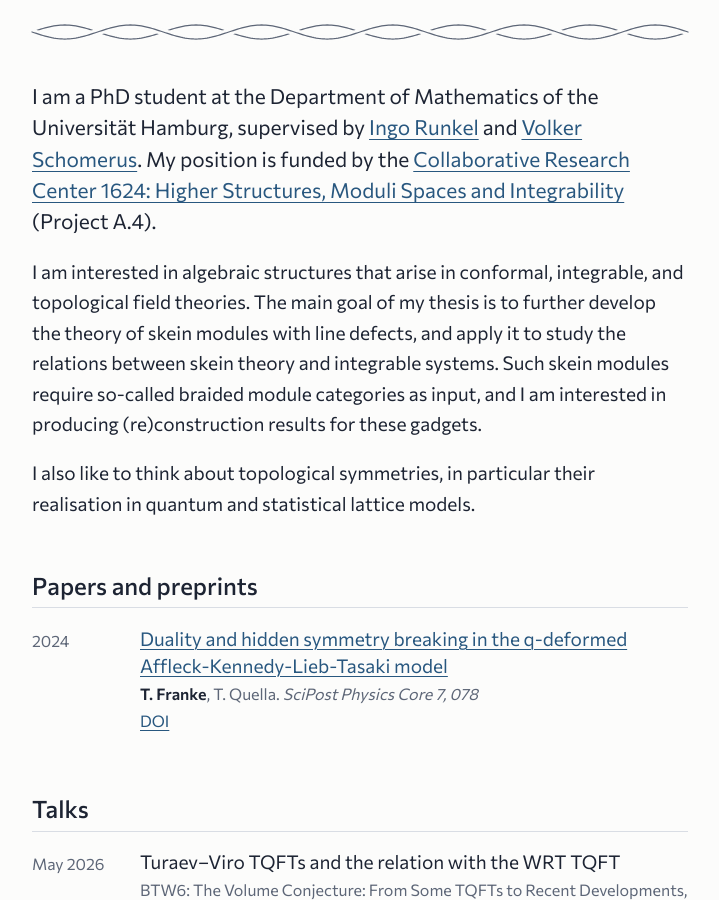
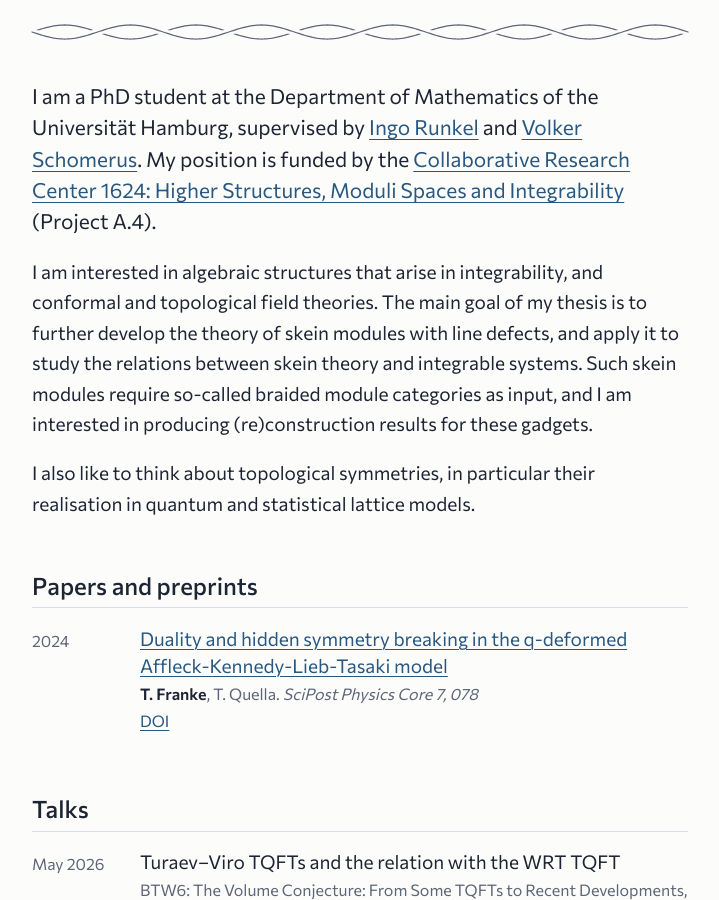
Before and after one commit to TylerFranke/TylerFranke.github.io, a Jekyll site: the page built from index.html, in a window 1280 px wide and 900 px high, scrolled down 446 px. Shown: the whole window, without its empty margins (280-999 px from the left). Built offline with Jekyll 4.4.1, drawn with Linux system fonts in a browser that asks for light colours.

Commit message:
Refine text in about section of index.html

```diff
--- a/index.html
+++ b/index.html
@@ -51,7 +51,7 @@ layout: default
   <section class="wrap" id="about" aria-label="About">
     <p class="lede">I am a PhD student at the Department of Mathematics of the Universität Hamburg, supervised by <a href="https://www.math.uni-hamburg.de/home/runkel/">Ingo Runkel</a> and <a href="https://www.desy.de/about_desy/lead_scientists/volker_schomerus/index_eng.html">Volker Schomerus</a>.
     My position is funded by the <a href="https://www.sfb1624.uni-hamburg.de/">Collaborative Research Center 1624: Higher Structures, Moduli Spaces and Integrability</a> (Project A.4).
-    <p>I am interested in algebraic structures that arise in conformal, integrable, and topological field theories. The main goal of my thesis is to further develop the theory of skein modules with line defects, and apply it to study the relations between skein theory and integrable systems.
+    <p>I am interested in algebraic structures that arise in integrability, and conformal and topological field theories. The main goal of my thesis is to further develop the theory of skein modules with line defects, and apply it to study the relations between skein theory and integrable systems.
     Such skein modules require so-called braided module categories as input, and I am interested in producing (re)construction results for these gadgets.
     <p>I also like to think about topological symmetries, in particular their realisation in quantum and statistical lattice models.</p>
   </section>
```
